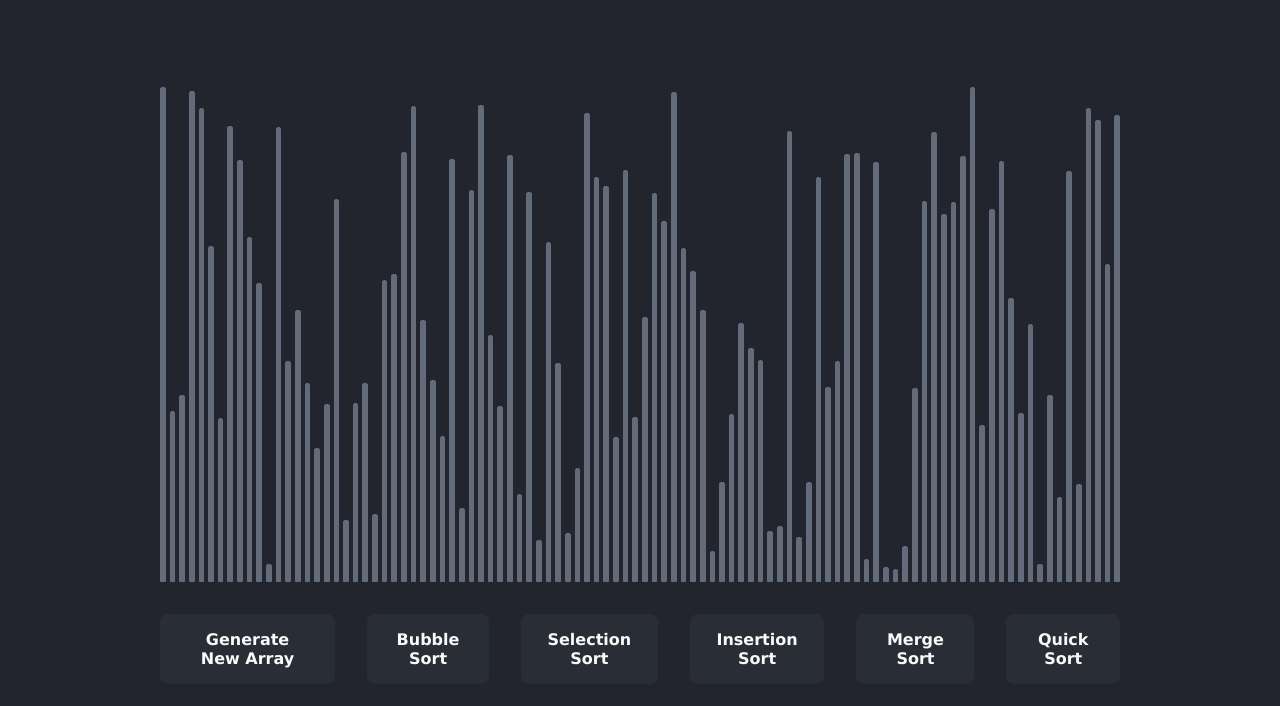
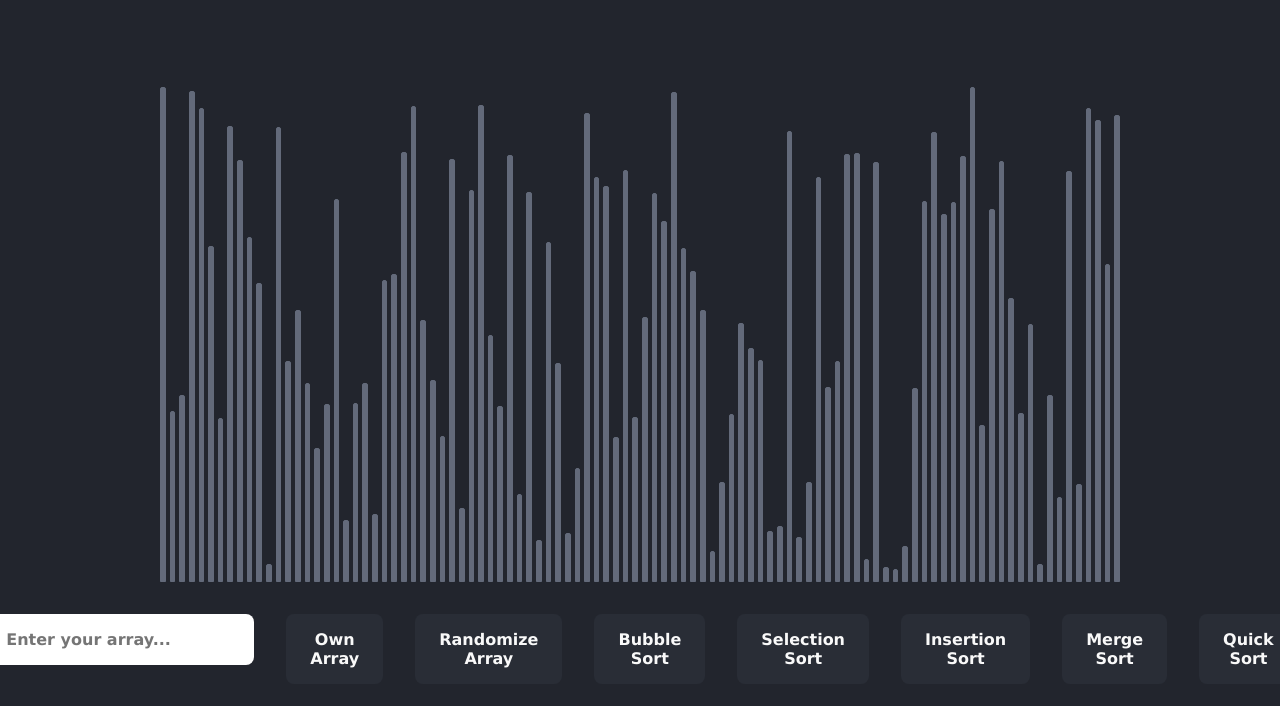
Before and after one commit to Dunkelhaiser/Sorting-Visualizer, a React (Vite) app: page / in a window 1280 px wide. Shown: the top 706 px of the page. Built offline with nearby package versions, Linux system fonts and the light colour scheme.

Commit message:
Added ability to enter own array

```diff
--- /dev/null
+++ b/src/components/Input/Input.module.scss
@@ -0,0 +1,10 @@
+.input {
+    padding: 1em 1.5em;
+
+    font-weight: bold;
+    color: var(--foreground);
+
+    // background-color: var(--element);
+    border: none;
+    border-radius: 0.5em;
+}
--- /dev/null
+++ b/src/components/Input/Input.tsx
@@ -0,0 +1,21 @@
+import InputStyles from "./Input.module.scss";
+
+interface Props {
+    placeholder: string;
+    value: string;
+    onChange: (e: React.FormEvent<HTMLInputElement>) => void;
+}
+
+const Input: React.FC<Props> = ({ placeholder, onChange, value }) => {
+    return (
+        <input
+            type="text"
+            placeholder={placeholder}
+            aria-label={placeholder}
+            value={value}
+            className={InputStyles.input}
+            onChange={onChange}
+        />
+    );
+};
+export default Input;
--- a/src/components/Visualizer/Visualizer.tsx
+++ b/src/components/Visualizer/Visualizer.tsx
@@ -1,10 +1,12 @@
 import { useEffect, useState } from "react";
 import Button from "../Button/Button";
-import { generateArray, bubbleSort, insertionSort, selectionSort, mergeSort, quickSort } from "../../utilities/algorithms";
+import { generateArray, bubbleSort, insertionSort, selectionSort, mergeSort, quickSort, ownArray } from "../../utilities/algorithms";
 import VisualizerStyles from "./Visualizer.module.scss";
+import Input from "../Input/Input";
 
 const Visualizer: React.FC = () => {
     const [data, setData] = useState<number[]>([]);
+    const [input, setInput] = useState("");
 
     useEffect(() => {
         setData(generateArray(100, 5, 1000));
@@ -25,7 +27,13 @@ const Visualizer: React.FC = () => {
                 </div>
             ))} */}
             <div className={VisualizerStyles.buttons}>
-                <Button title="Generate New Array" onClick={() => setData(generateArray(100, 5, 1000))} />
+                <Input
+                    placeholder="Enter your array..."
+                    value={input}
+                    onChange={(e: React.FormEvent<HTMLInputElement>) => setInput(e.currentTarget.value)}
+                />
+                <Button title="Own Array" onClick={() => setData(ownArray(input))} />
+                <Button title="Randomize Array" onClick={() => setData(generateArray(100, 5, 1000))} />
                 <Button title="Bubble Sort" onClick={() => bubbleSort(data, setData)} />
                 <Button title="Selection Sort" onClick={() => selectionSort(data, setData)} />
                 <Button title="Insertion Sort" onClick={() => insertionSort(data, setData)} />
--- a/src/utilities/algorithms.ts
+++ b/src/utilities/algorithms.ts
@@ -14,6 +14,18 @@ export const generateArray = (size: number, min: number, max: number) => {
         bar?.classList.remove(VisualizerStyles.sorted);
     }
     return arr;
+};
+
+export const ownArray = (str: string) => {
+    const array = [];
+    const substrings = str.split(/\D+/);
+    for (let i = 0; i < substrings.length; i++) {
+        const num = Number(substrings[i]);
+        const bar = document.getElementById(`${i}`);
+        bar?.classList.remove(VisualizerStyles.sorted);
+        array.push(num);
+    }
+    return array;
 };
 
 const timeout = 1;
```
